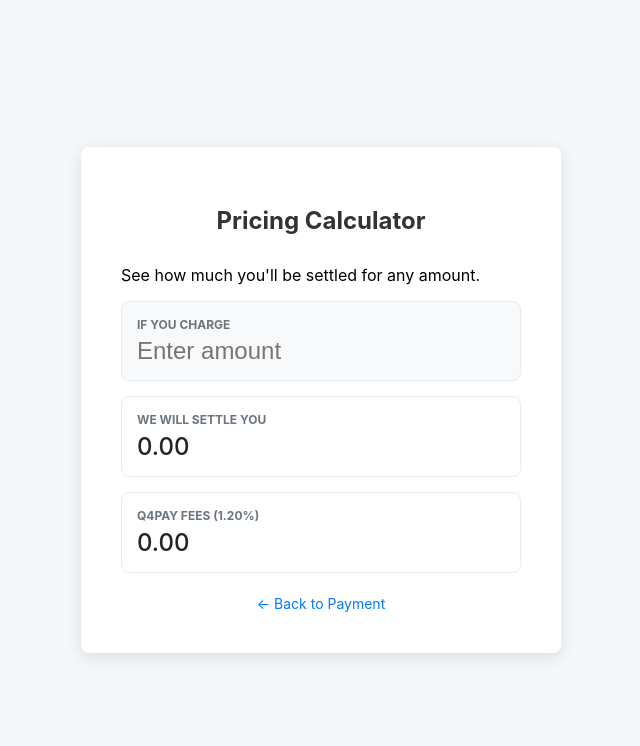
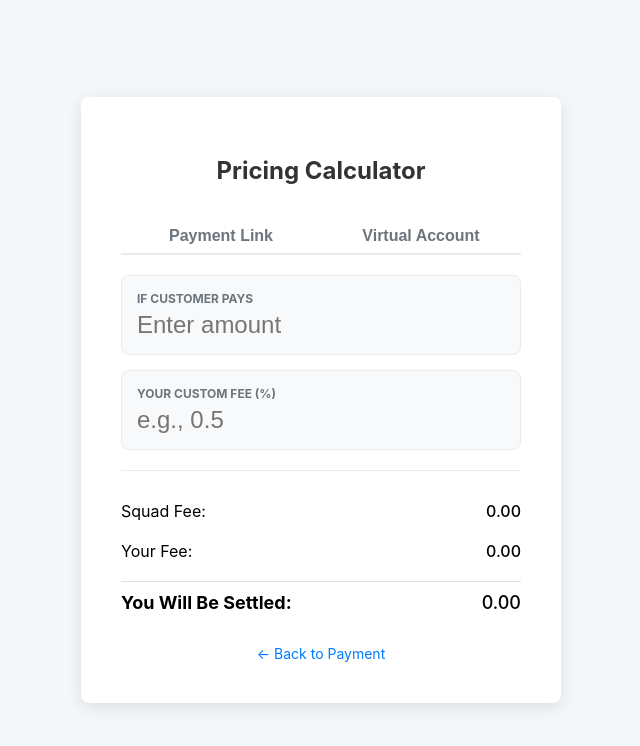
Before and after one commit to alagaddonjuan/q4pay-lotto-app, a website: page calculator.html in a window 1280 px wide. Shown: the whole page, without its empty margins (319-959 px from the left). Drawn offline with Linux system fonts and the light colour scheme.

Commit message:
feat: Add pricing calculator with sections

```diff
--- a/calculator.html
+++ b/calculator.html
@@ -7,24 +7,37 @@
     <link rel="stylesheet" href="style.css">
 </head>
 <body>
-
     <div class="payment-container">
         <h2>Pricing Calculator</h2>
-        <p>See how much you'll be settled for any amount.</p>
+
+        <div class="tab-container">
+            <button class="tab-button active" onclick="switchTab('paymentLink')">Payment Link</button>
+            <button class="tab-button" onclick="switchTab('virtualAccount')">Virtual Account</button>
+        </div>
 
         <div class="calculator-box">
-            <label>IF YOU CHARGE</label>
+            <label>IF CUSTOMER PAYS</label>
             <input type="number" id="amount-input" placeholder="Enter amount">
         </div>
 
-        <div class="calculator-box result-box">
-            <label>WE WILL SETTLE YOU</label>
-            <span id="settlement-output">0.00</span>
+        <div class="calculator-box">
+            <label>YOUR CUSTOM FEE (%)</label>
+            <input type="number" id="custom-fee-input" placeholder="e.g., 0.5">
         </div>
 
-        <div class="calculator-box result-box">
-            <label>Q4PAY FEES (1.20%)</label>
-            <span id="fee-output">0.00</span>
+        <hr class="separator">
+
+        <div class="result-row">
+            <span>Squad Fee:</span>
+            <span id="squad-fee-output">0.00</span>
+        </div>
+        <div class="result-row">
+            <span>Your Fee:</span>
+            <span id="custom-fee-output">0.00</span>
+        </div>
+        <div class="result-row total">
+            <span>You Will Be Settled:</span>
+            <span id="settlement-output">0.00</span>
         </div>
 
         <div class="link-container">
@@ -33,6 +46,5 @@
     </div>
 
     <script src="calculator.js"></script>
-
 </body>
 </html>
--- a/calculator.js
+++ b/calculator.js
@@ -1,32 +1,68 @@
-// Get the elements from the HTML
+// --- Element References ---
 const amountInput = document.getElementById('amount-input');
+const customFeeInput = document.getElementById('custom-fee-input');
 const settlementOutput = document.getElementById('settlement-output');
-const feeOutput = document.getElementById('fee-output');
+const squadFeeOutput = document.getElementById('squad-fee-output');
+const customFeeOutput = document.getElementById('custom-fee-output');
+const tabButtons = document.querySelectorAll('.tab-button');
 
-// Define your fee percentage here
-const FEE_PERCENTAGE = 1.20;
+// --- State and Constants ---
+let activeTab = 'paymentLink';
+const SQUAD_FEES = {
+    paymentLink: { percentage: 1.20, cap: 1500 },
+    virtualAccount: { percentage: 0.25, cap: 1000 }
+};
 
-// This function will run every time the user types in the input box
+// --- Functions ---
 function calculateCharges() {
-    const amount = parseFloat(amountInput.value);
+    const amount = parseFloat(amountInput.value) || 0;
+    const customFeePercent = parseFloat(customFeeInput.value) || 0;
 
-    // Check if the input is a valid number and greater than zero
-    if (isNaN(amount) || amount <= 0) {
-        settlementOutput.textContent = '0.00';
-        feeOutput.textContent = '0.00';
+    if (amount <= 0) {
+        resetOutputs();
         return;
     }
 
-    // Calculate the fee
-    const fee = amount * (FEE_PERCENTAGE / 100);
+    // Calculate Squad Fee based on the active tab
+    const feeConfig = SQUAD_FEES[activeTab];
+    let squadFee = amount * (feeConfig.percentage / 100);
+    // Apply the fee cap
+    if (squadFee > feeConfig.cap) {
+        squadFee = feeConfig.cap;
+    }
 
-    // Calculate the settlement amount
-    const settlement = amount - fee;
+    // Calculate your custom fee
+    const customFee = amount * (customFeePercent / 100);
 
-    // Display the results, formatted to 2 decimal places
+    // Calculate final settlement
+    const totalFees = squadFee + customFee;
+    const settlement = amount - totalFees;
+
+    // Update the display
+    squadFeeOutput.textContent = squadFee.toFixed(2);
+    customFeeOutput.textContent = customFee.toFixed(2);
     settlementOutput.textContent = settlement.toFixed(2);
-    feeOutput.textContent = fee.toFixed(2);
 }
 
-// Add an event listener to the input field
+function switchTab(tabName) {
+    activeTab = tabName;
+    // Update active class on buttons
+    tabButtons.forEach(button => {
+        button.classList.toggle('active', button.textContent.toLowerCase().includes(tabName.toLowerCase()));
+    });
+    // Recalculate fees when tab switches
+    calculateCharges();
+}
+
+function resetOutputs() {
+    settlementOutput.textContent = '0.00';
+    squadFeeOutput.textContent = '0.00';
+    customFeeOutput.textContent = '0.00';
+}
+
+// --- Event Listeners ---
 amountInput.addEventListener('input', calculateCharges);
+customFeeInput.addEventListener('input', calculateCharges);
+
+// Initialize the view for the default active tab
+window.onload = () => switchTab('paymentLink');
--- a/style.css
+++ b/style.css
@@ -127,3 +127,51 @@
 .result-box {
     background-color: transparent;
 }
+/* Styles for the new calculator */
+.tab-container {
+    display: flex;
+    margin-bottom: 20px;
+    border-bottom: 2px solid #e9ecef;
+}
+
+.tab-button {
+    padding: 10px 15px;
+    border: none;
+    background: none;
+    cursor: pointer;
+    font-size: 16px;
+    color: #6c757d;
+    position: relative;
+    bottom: -2px;
+}
+
+.tab-button.active {
+    color: #007bff;
+    font-weight: bold;
+    border-bottom: 2px solid #007bff;
+}
+
+.separator {
+    border: none;
+    border-top: 1px solid #e9ecef;
+    margin: 20px 0;
+}
+
+.result-row {
+    display: flex;
+    justify-content: space-between;
+    padding: 10px 0;
+    font-size: 16px;
+}
+
+.result-row span:last-child {
+    font-weight: 500;
+}
+
+.result-row.total {
+    font-size: 18px;
+    font-weight: bold;
+    border-top: 1px solid #dee2e6;
+    margin-top: 10px;
+    padding-top: 10px;
+}
```
